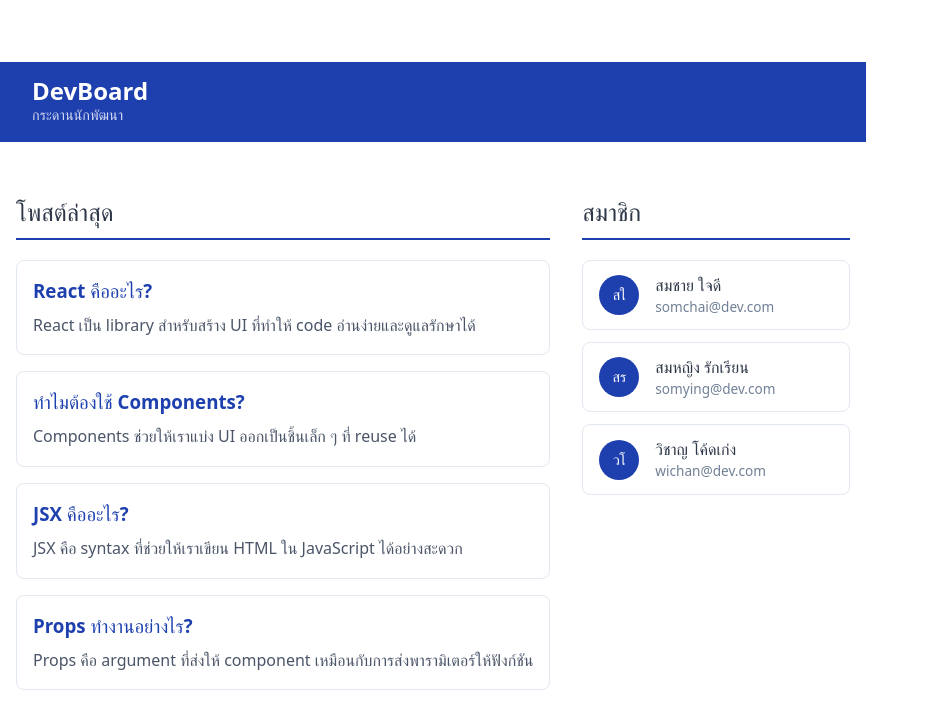
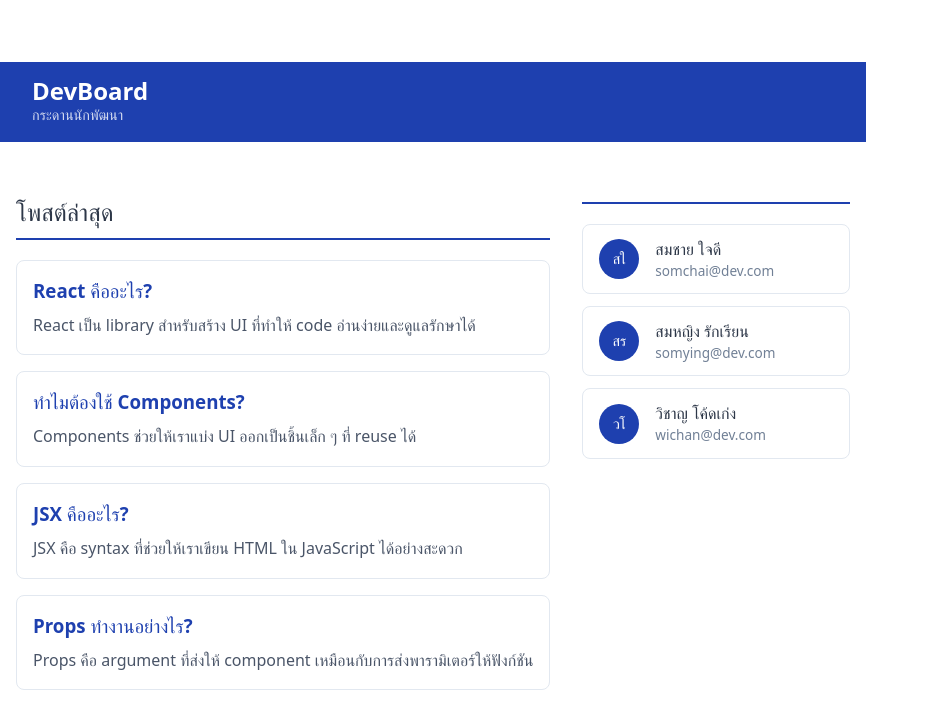
Before and after one commit to nxdxxr/React-DevBoard, a React (Vite) app: page / in a window 1280 px wide. Shown: the top 728 px of the page, without its empty margins (0-929 px from the left). Built offline with nearby package versions, Linux system fonts and the light colour scheme.

Commit message:
feat: task1 - static devboard components

```diff
--- a/src/App.jsx
+++ b/src/App.jsx
@@ -58,9 +58,7 @@ function App() {
               borderBottom: "2px solid #1e40af",
               paddingBottom: "0.5rem",
             }}
-          >
-            สมาชิก
-          </h2>
+          ></h2>
           {USERS.map((user) => (
             <UserCard key={user.id} name={user.name} email={user.email} />
           ))}
```
